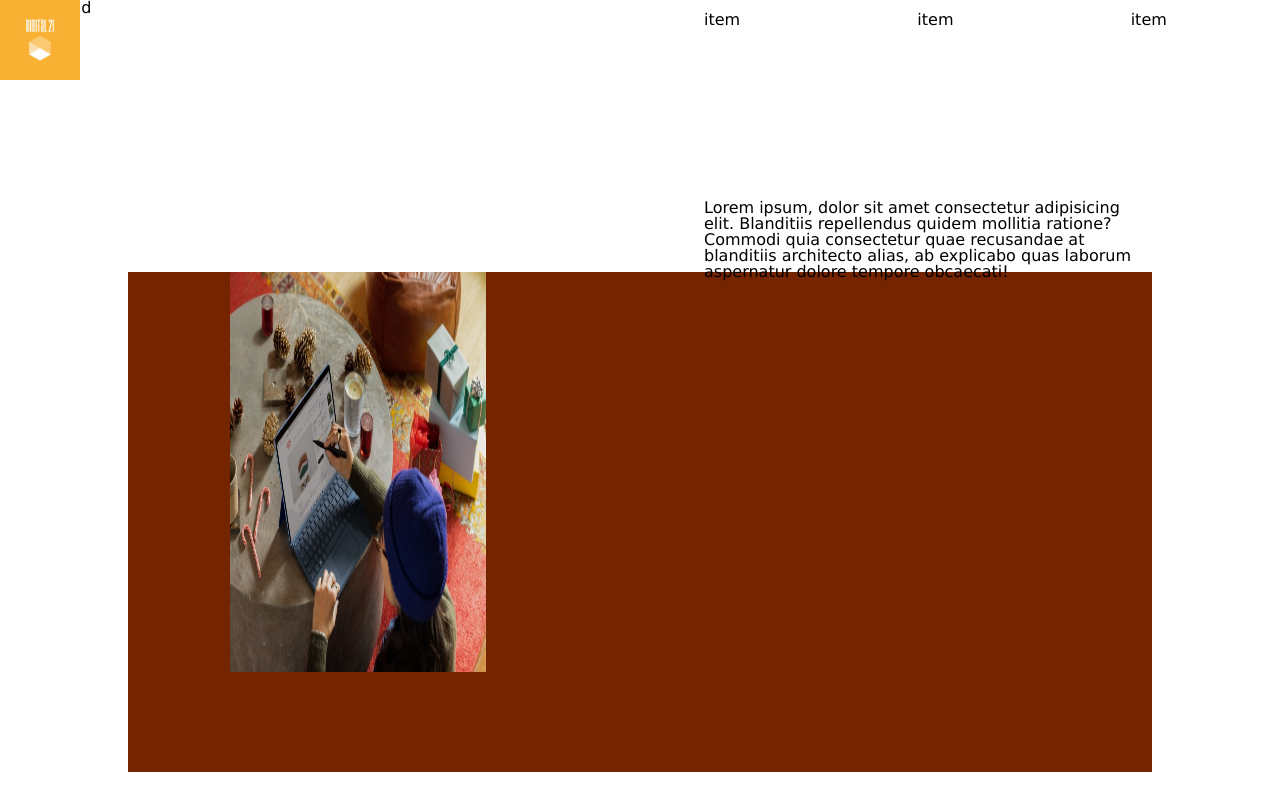
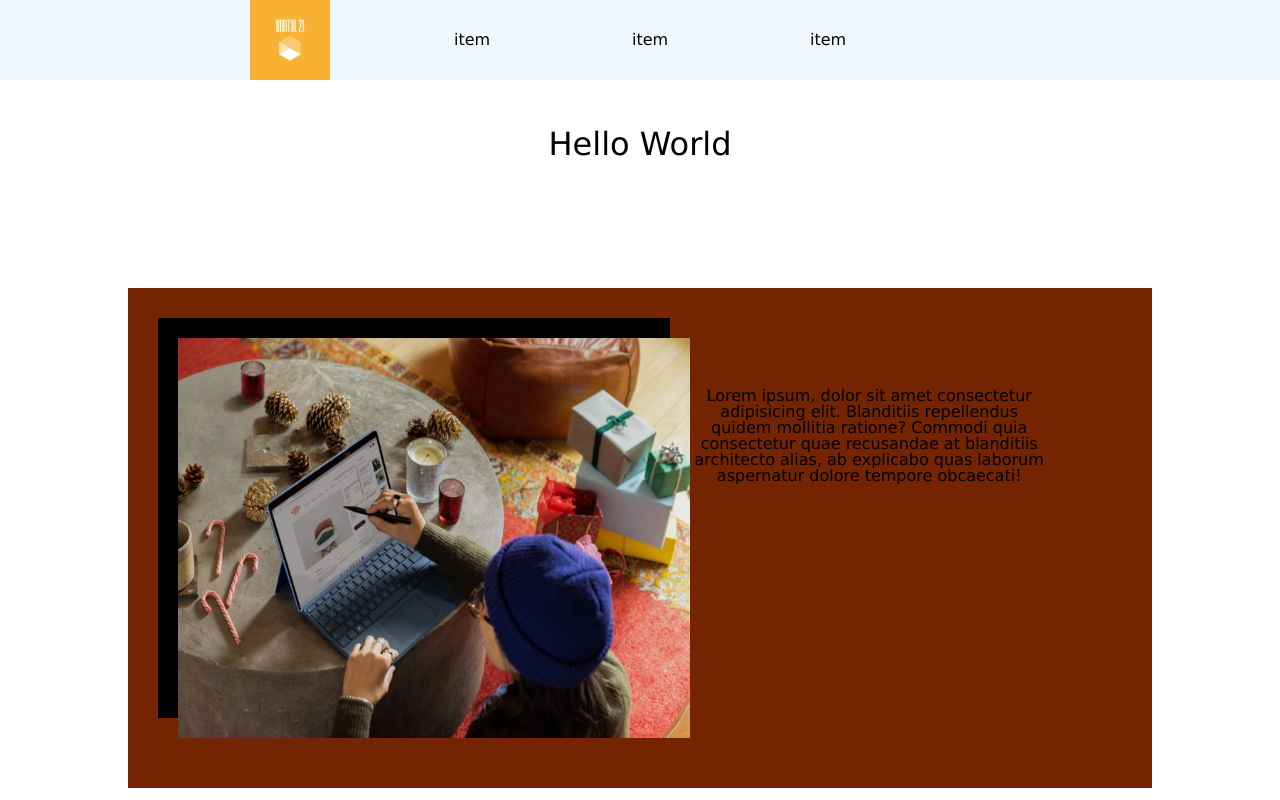
Before and after one commit to halmel/wba-halmel-jiri-2C, a plain HTML site: page individual-work/css-position-revision_zadani/index.html in a window 1280 px wide. Shown: the top 800 px of the page. Drawn offline with Linux system fonts and the light colour scheme.

Commit message:
dfsfdbccvvb

```diff
--- a/individual-work/css-position-revision_zadani/style.css
+++ b/individual-work/css-position-revision_zadani/style.css
@@ -2,26 +2,38 @@ body {
   font-family: Verdana, Geneva, Tahoma, sans-serif;
 }
 header{
-display: flexbox;
+display: flex;
 position: fixed;
 top: 0%;
 left: 0%;
 width: 100%;
 height: 10%;
+justify-content: center;
+align-items: center;
+flex-direction: row;
+background-color: aliceblue;
+z-index: 3;
+justify-items: stretch;
+}
+.headline-1{
+font-size: xx-large;
+position: relative;
+padding-top: 10%;
+text-align: center;
 
-flex-direction: row;
 }
 nav{
 list-style-type: none;
 display: flex;
-position: fixed;
 top: 0%;
 right: 0%;
 width: 50%;
 height: 5%;
 align-items: center;
 }
-
+.navbar{
+  padding-left: 60px;
+}
 nav>div{
   margin: 5%;
   padding: 5%;
@@ -39,40 +51,50 @@ height: 100%;
 
 }
 .hero-section{
-display: flexbox;
-
+display: flex;
+flex-wrap: wrap;
+align-content: center;
 list-style-type: none;
 align-items: center;
-vertical-align: top;
 height: 500px;
 width: 80%;
 background-color: #752400;
-margin: 20% 0% 10% 10%;
+margin: 10% 0% 10% 10%;
 
 }
 .hero-section>.hero-img{
 height: 80%;
-left: 0%;
+margin-left: 50px;
 width: 50%;
-margin: 10%;
-
+box-shadow: -20px -20px black;
 }
 .hero-section>.hero-img>img{
 height: 100%;
-width: 50%;
+width: 100%;
 }
 .hero-section>.hero-text{
-  position: absolute;
   height: 300px;
   width: 35%;
-top: 25%;
-  right: 10%;
+  text-align: center;
+  justify-content: center;
+}
+.hero-section>.hero-text>p{
+  text-align: center;
+  justify-content: center;
 }
 .hero-section>.hero-text>p{
   overflow: auto;
   height: 300px;
 
 }
+.navitem{
+  width: 50px;
+}
+.text{
+  width: 50%;
+  margin-left: 25%;
+  text-align: center;
+}
 /* Barvy
 Světlá barva pozadí: #f2b880
 Tmavší barvy pozadí za obrázkem: #e88121
```
